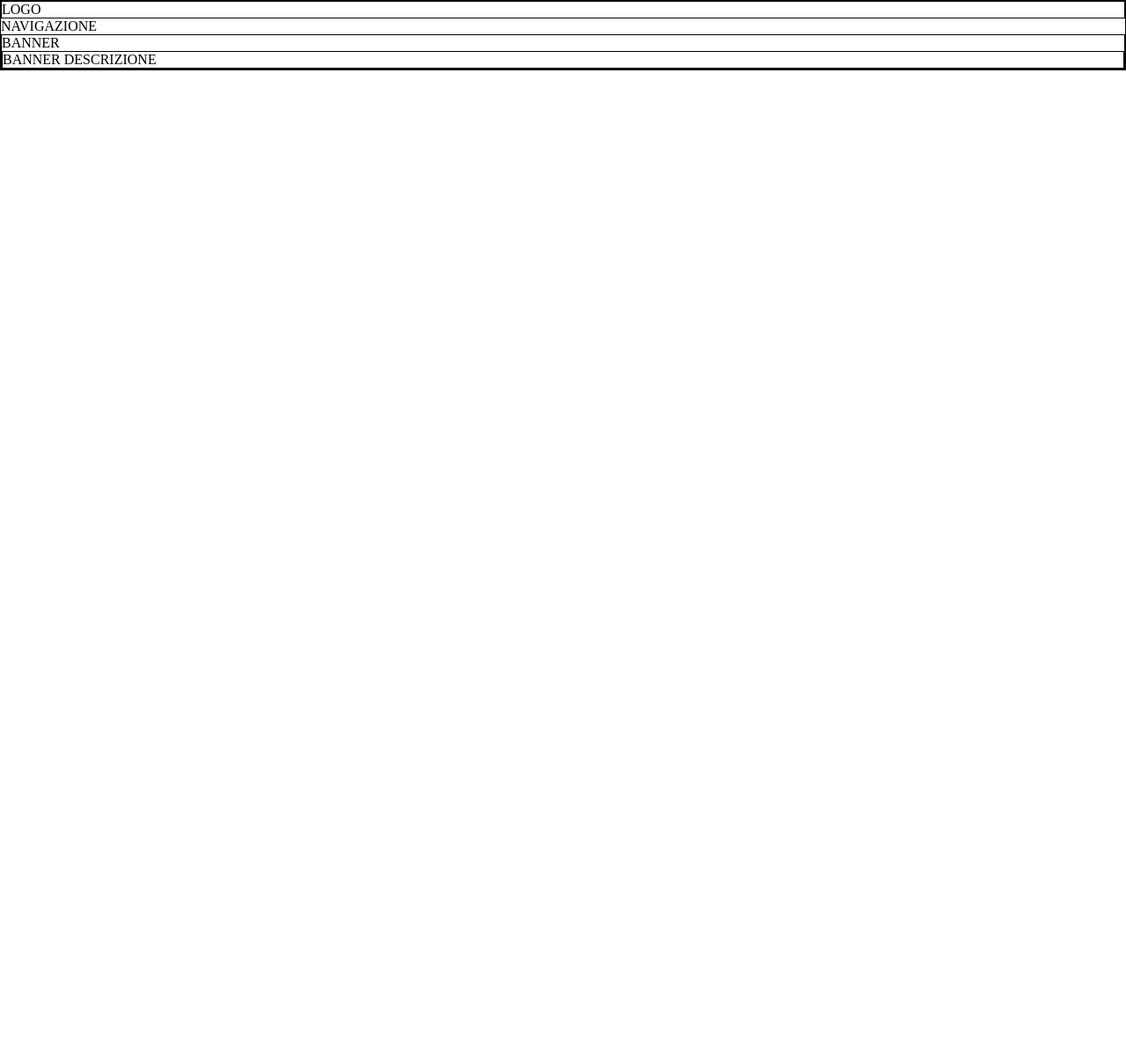
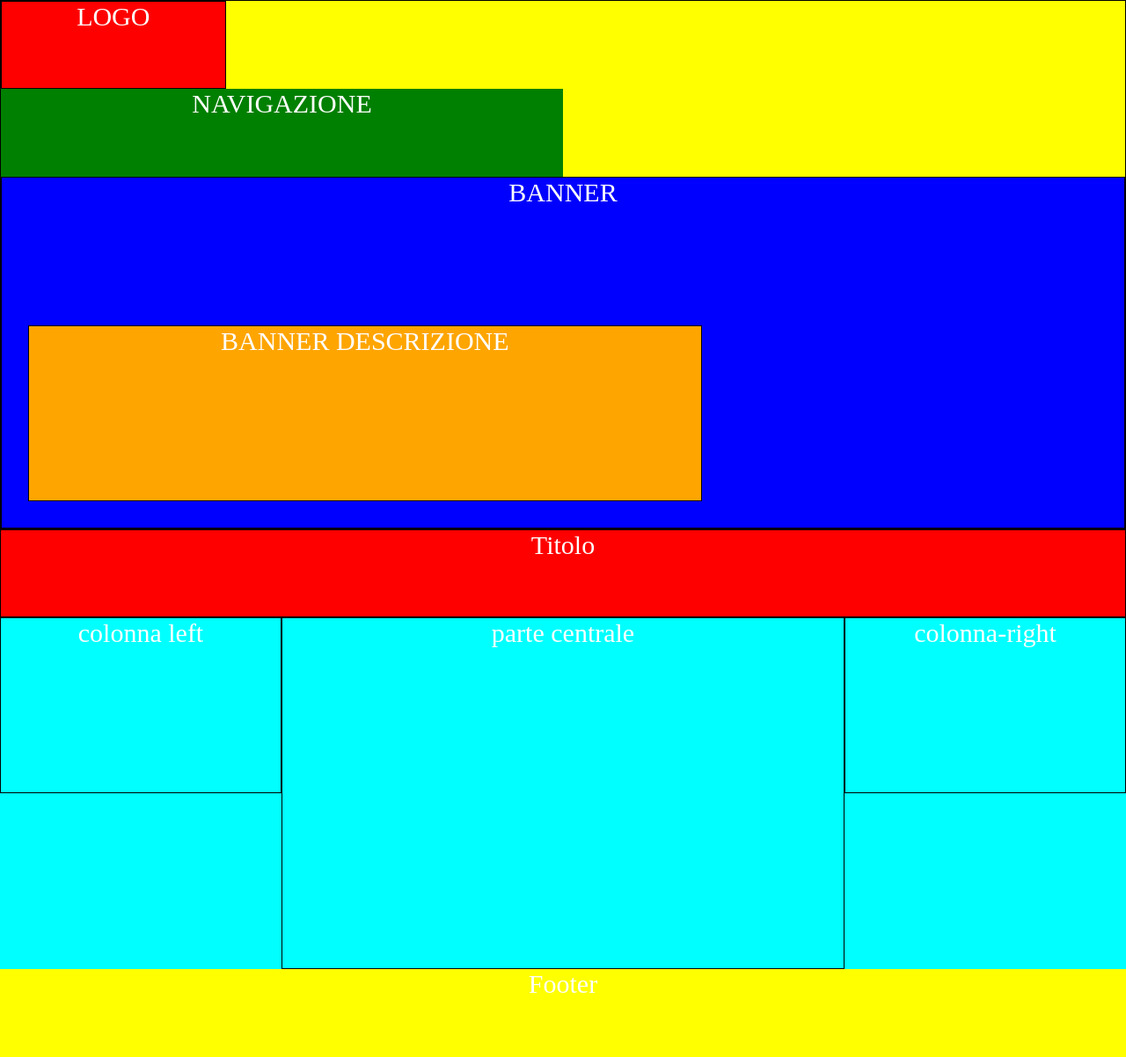
Before and after one commit to Pavel-Stefano/htmlcss-struttura-wp, a plain HTML site: page index.html in a window 1280 px wide. Shown: the whole page at 88% size. Before the commit the page ends 800 px from the top, so only its background shows below. Drawn offline with Linux system fonts and the light colour scheme.

Commit message:
index: struttura pagina

```diff
--- a/css/style.css
+++ b/css/style.css
@@ -14,3 +14,77 @@
 .debag {
     border: 1px solid black;
 }
+
+.float-left {
+    float: left;
+}
+
+/* PROVA - TEXT */
+* {
+    font-size: 30px;
+    color: white;
+    text-align: center;
+}
+
+
+header {
+    background-color: yellow;
+}
+
+.logo.debag {
+    height: 100px;
+    width: 20%;
+    background-color: red;
+}
+
+header nav {
+    height: 100px;
+    width: 50%;
+    background-color: green;
+}
+
+.banner {
+    height: 400px;
+    background-color: blue;
+    position: relative;
+}
+
+.banner-descriction {
+    height: 200px;
+    width: 60%;
+    background-color: orange;
+    position: absolute;
+    bottom: 30px;
+    left: 30px;
+}
+
+.titolo-principale {
+    height: 100px;
+    background-color: red;
+}
+
+.contenitore-layout {
+    background-color: aqua;
+    width: 100%;
+}
+
+
+.colonna-left {
+    width: 25%;
+    height: 200px;
+}
+
+.parte-centrale{
+    width: 50%;
+    height: 400px;
+}
+
+.colonna-right {
+    width: 25%;
+    height: 200px;
+}
+
+footer {
+    background-color: yellow;
+    height: 100px;
+}
--- a/index.html
+++ b/index.html
@@ -33,14 +33,35 @@
      <!-- <main> -->
      <main>
 
-        <!--  -->
+              <!-- Titolo Principale -->
+              <div class="titolo-principale debag">
+
+                Titolo
+            </div>
+
+        <div class="contenitore-layout clearfix ">
+
+
+            <div class="colonna-left debag float-left ">
+
+                colonna left
+            </div>
+
+            <div class="parte-centrale debag float-left ">
+            parte centrale
+            </div>
+
+            <div class="colonna-right debag float-left ">
+                colonna-right
+            </div>
+        </div>
 
      </main>
     <!-- /<main> -->
 
     <!-- <footer> -->
      <footer>
-
+            Footer
      </footer>
      <!-- /<footer> -->
 </body>
```
